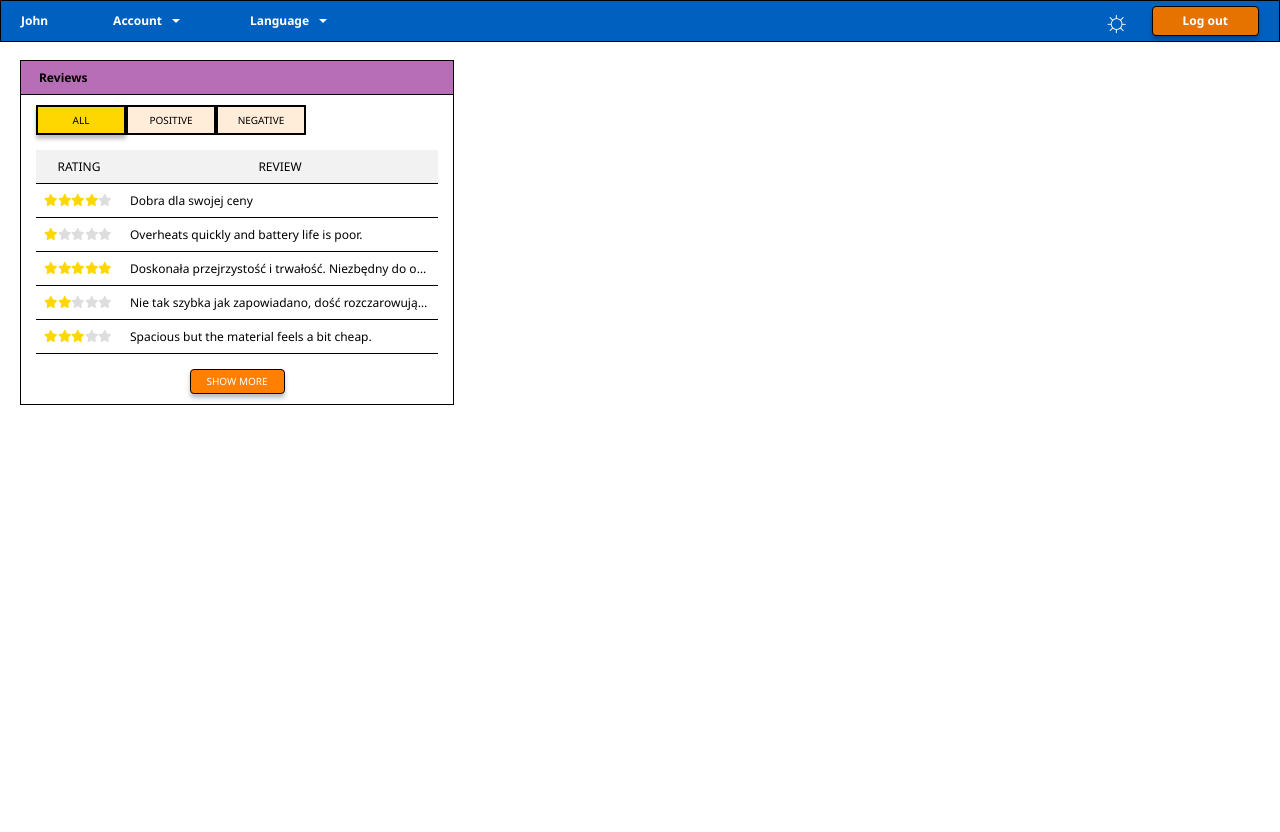
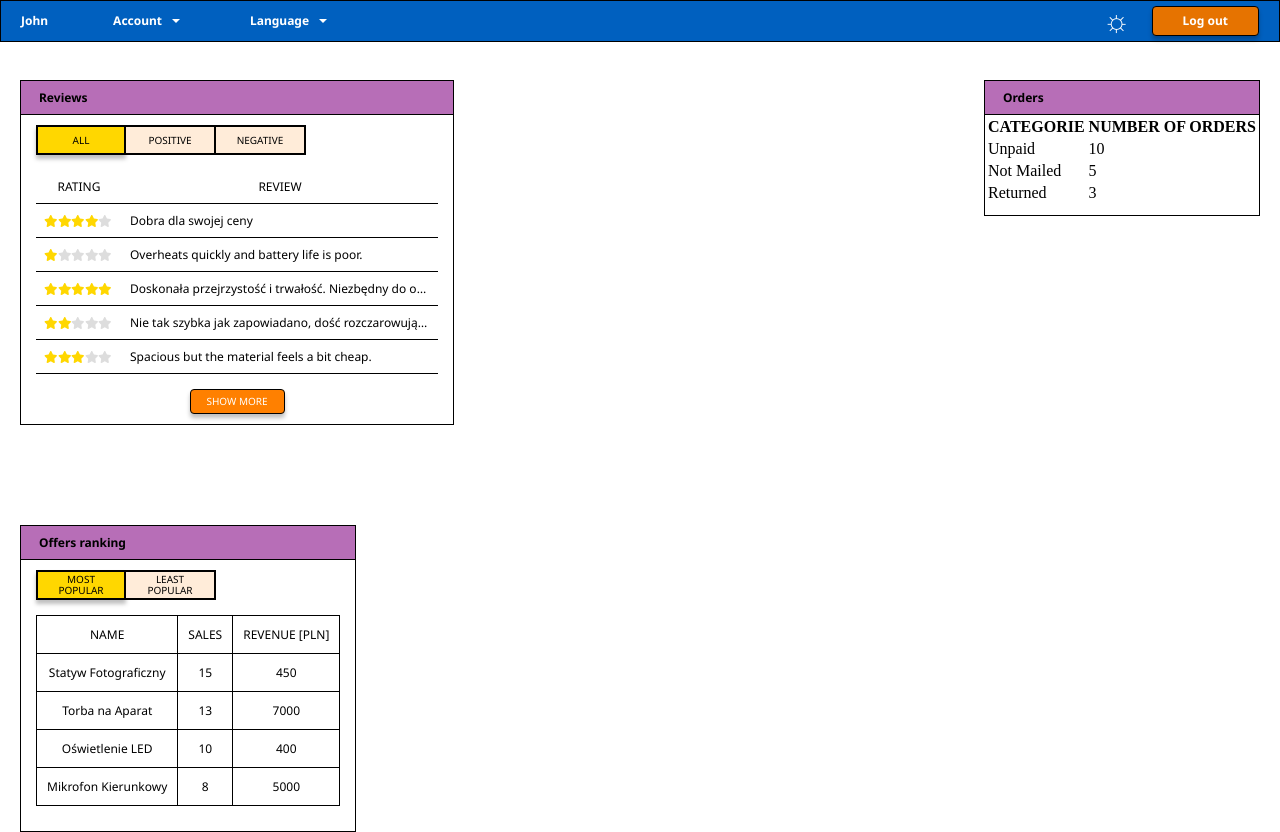
Before and after one commit to PetrashU/Dashboard, a React (Create React App) app in the folder seller-dashboard-app/: page / in a window 1280 px wide. Both pictures are taken after typing "Sample", "Sample123" into the empty fields and a click on the button "ZALOGUJ". Before the commit the page ends 800 px from the top, so only its background shows below. Built offline with nearby package versions, Linux system fonts and the light colour scheme.

Commit message:
Offers Ranking widget and begining of OrdersWidg

```diff
--- a/seller-dashboard-app/src/component/widget/OffersRankWidg.tsx
+++ b/seller-dashboard-app/src/component/widget/OffersRankWidg.tsx
@@ -1,9 +1,60 @@
-import React from 'react'
+import React, { useState } from 'react';
+import { useSelector } from 'react-redux';
+import { RootState } from '../../redux/store/store';
+import { productSalesData, ProductSale } from '../../data/fakedata';
+import './widgets.css';
 
-const OffersRankWidg = () => {
+const OffersRankWidget = () => {
+  const [filter, setFilter] = useState('Most Popular');
+
+  const language = useSelector((state: RootState) => {
+    return state.language.currentLanguage;
+  })
+
+  const sortedData = [...productSalesData].sort((a, b) => {
+    if (filter === 'Most Popular') {
+      return b.salesNumber - a.salesNumber;
+    } else {
+      return a.salesNumber - b.salesNumber;
+    }
+  }).slice(0, 4);
+
   return (
-    <div>OffersRankWidg</div>
-  )
-}
+    <div className="offers-rank-widget">
+      <div className='widget-title'>
+      {language === 'English' ? ' Offers ranking' : 'Ranking ofert'}
+      </div>
+      <div className="filter-buttons">
+        <button onClick={() => setFilter('Most Popular')} className={filter === 'Most Popular' ? 'active' : ''}>
+        {language === 'English' ? '  MOST POPULAR' : 'NAJCZĘŚCIEJ KUPOWANE'}
 
-export default OffersRankWidg
+        </button>
+        <button onClick={() => setFilter('Unpopular')} className={filter === 'Unpopular' ? 'active' : ''}>
+        {language === 'English' ? ( <>LEAST <br/>POPULAR</>) : 'NAJRZADZIEJ KUPOWANE'}
+        </button>
+      </div>
+      <div className='offers-table-container'>
+        <table className='offers-table'>
+          <thead>
+            <tr>
+              <th>{language === 'English' ? 'NAME' : 'NAZWA'}</th>
+              <th>{language === 'English' ? 'SALES' : 'SPRZEDANE'}</th>
+              <th>{language === 'English' ? 'REVENUE [PLN]' : 'OBRÓT [PLN]'}</th>
+            </tr>
+          </thead>
+          <tbody>
+            {sortedData.map((product: ProductSale) => (
+              <tr key={product.id}>
+                <td>{product.productName}</td>
+                <td>{product.salesNumber}</td>
+                <td>{product.revenue} </td>
+              </tr>
+            ))}
+          </tbody>
+        </table>
+      </div>
+    </div>
+  );
+};
+
+export default OffersRankWidget;
--- a/seller-dashboard-app/src/component/widget/OrdersWidg.tsx
+++ b/seller-dashboard-app/src/component/widget/OrdersWidg.tsx
@@ -1,9 +1,45 @@
 import React from 'react'
+import { useSelector } from 'react-redux';
+import { RootState } from '../../redux/store/store';
+import './widgets.css';
 
 const OrdersWidg = () => {
+
+  const language = useSelector((state: RootState) => {
+    return state.language.currentLanguage;
+  })
+
+  const ordersData = [
+    { id: 1, category: "Unpaid", count: 10 },
+    { id: 2, category: "Not Mailed", count: 5 },
+    { id: 3, category: "Returned", count: 3 },
+  ];
+
   return (
-    <div>OrdersWidg</div>
-  )
-}
+    <div className="orders-widget">
+      <div className='widget-title'>
+        {language === 'English' ? ' Orders' : 'Zamówienia'}
+      </div>
+      <div className='orders-table-container'>
+        <table className='orders-table'>
+          <thead>
+            <tr>
+              <th>{language === 'English' ? 'CATEGORIE' : 'KATEGORIA'}</th>
+              <th>{language === 'English' ? 'NUMBER OF ORDERS' : 'LICZBA ZAMÓWIEŃ'}</th>
+            </tr>
+          </thead>
+          <tbody>
+            {ordersData.map(order => (
+              <tr key={order.id}>
+                <td>{order.category}</td>
+                <td>{order.count}</td>
+              </tr>
+            ))}
+          </tbody>
+        </table>
+      </div>
+    </div>
+  );
+};
 
 export default OrdersWidg
--- a/seller-dashboard-app/src/component/widget/widgets.css
+++ b/seller-dashboard-app/src/component/widget/widgets.css
@@ -1,10 +1,26 @@
-.reviews-container {
+.reviews-container,
+.offers-rank-widget,
+.orders-widget {
     position: absolute;
-    top: 60px;
-    left: 20px;
     border: 1px solid black;
     padding-bottom: 10px;
 }
+
+.reviews-container {
+    top: 80px;
+    left: 20px;
+}
+
+.offers-rank-widget {
+    top: 525px;
+    left: 20px;
+}
+
+.orders-widget {
+    top: 80px;
+    right: 20px;
+}
+
 
 .widget-title {
     background-color: #80008091;
@@ -17,7 +33,6 @@
     font-family: 'Noto Sans';
     font-weight: 700;
     font-size: 12px;
-
 }
 
 .reviews-list {
@@ -27,19 +42,17 @@
     box-sizing: border-box;
 }
 
-.reviews-list th,
-.reviews-list td {
+.reviews-list th, .reviews-list td {
     text-align: left;
     padding: 8px;
     font-size: 12px;
+    font-family: 'Noto Sans';
+    font-weight: 400;
 }
 
 .reviews-list th {
     border-bottom: 1px solid black;
-    background-color: #f2f2f2;
     text-align: center;
-    font-family: 'Noto Sans';
-    font-weight: 400;
 }
 
 .reviews-list td {
@@ -60,17 +73,34 @@
     text-overflow: ellipsis;
     min-width: 10px;
     max-width: 300px;
-    font-family: 'Noto Sans';
-    font-weight: 400;
 }
 
 .reviews-list-container {
     padding: 15px;
 }
 
+.offers-table-container{
+    padding: 15px;
+}
+
+.offers-table {
+    width: 100%;
+    border-collapse: collapse;
+}
+
+.offers-table th, .offers-table td {
+    border: 1px solid black;
+    padding: 10px;
+    text-align: center;
+    font-size: 12px;
+    font-family: 'Noto Sans';
+    font-weight: 400;
+}
+
 .filter-buttons {
     padding-top: 10px;
     padding-left: 15px;
+    display: flex;
 }
 
 .filter-buttons button {
@@ -89,13 +119,17 @@
     text-align: center;
 }
 
-.filter-buttons button.active{
-    background:#FFD700;
+.filter-buttons button + button {
+    border-left: none;
+}
+
+.filter-buttons button.active {
+    background: #FFD700;
     box-shadow: 0px 4px 4px 0px #00000040;
 }
 
 .filter-buttons button:hover {
-    background:#ffee8c;
+    background: #ffee8c;
 }
 
 .redirect-button-container {
--- a/seller-dashboard-app/src/data/fakedata.ts
+++ b/seller-dashboard-app/src/data/fakedata.ts
@@ -50,3 +50,49 @@ export const reviews: Review[] = [
         stars: 4
     },
 ];
+
+export type ProductSale = {
+    id: number;
+    productName: string;
+    salesNumber: number;
+    revenue: number;
+  };
+
+  export const productSalesData: ProductSale[] = [
+    {
+      id: 1,
+      productName: "Statyw Fotograficzny",
+      salesNumber: 15,
+      revenue: 450
+    },
+    {
+      id: 2,
+      productName: "Aparat Cyfrowy",
+      salesNumber: 6,
+      revenue: 24000
+    },
+    {
+      id: 3,
+      productName: "Obiektyw 50mm",
+      salesNumber: 4,
+      revenue: 12000
+    },
+    {
+      id: 4,
+      productName: "Torba na Aparat",
+      salesNumber: 13,
+      revenue: 7000
+    },
+    {
+      id: 5,
+      productName: "Mikrofon Kierunkowy",
+      salesNumber: 8,
+      revenue: 5000
+    },
+    {
+      id: 6,
+      productName: "Oświetlenie LED",
+      salesNumber: 10,
+      revenue: 400
+    }
+  ];
--- a/seller-dashboard-app/src/page/dashboard/Dashboard.tsx
+++ b/seller-dashboard-app/src/page/dashboard/Dashboard.tsx
@@ -1,12 +1,16 @@
 import React from 'react'
 import Navbar from '../../component/navbar/Navbar'
 import ReviewsWidget from '../../component/widget/ReviewsWidg'
+import OffersRankWidget from '../../component/widget/OffersRankWidg'
+import OrdersWidg from '../../component/widget/OrdersWidg'
 
 const Dashboard = () => {
   return (
     <div className='background'>
         <Navbar/>
         <ReviewsWidget/>
+        <OffersRankWidget/>
+        <OrdersWidg/>
     </div>
   )
 }
```
